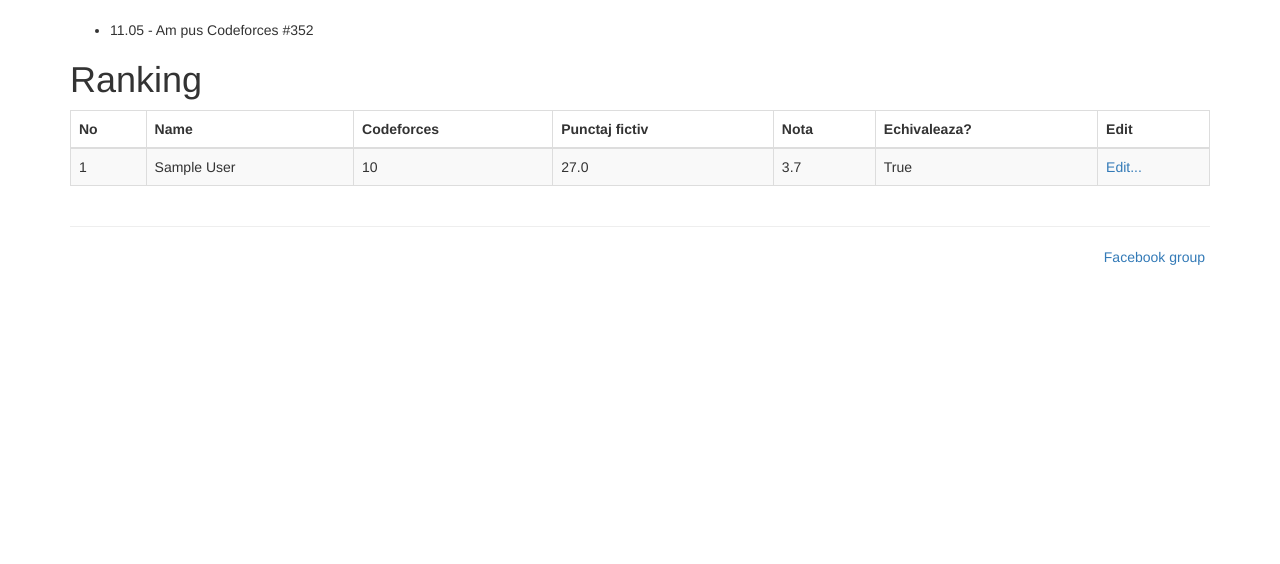
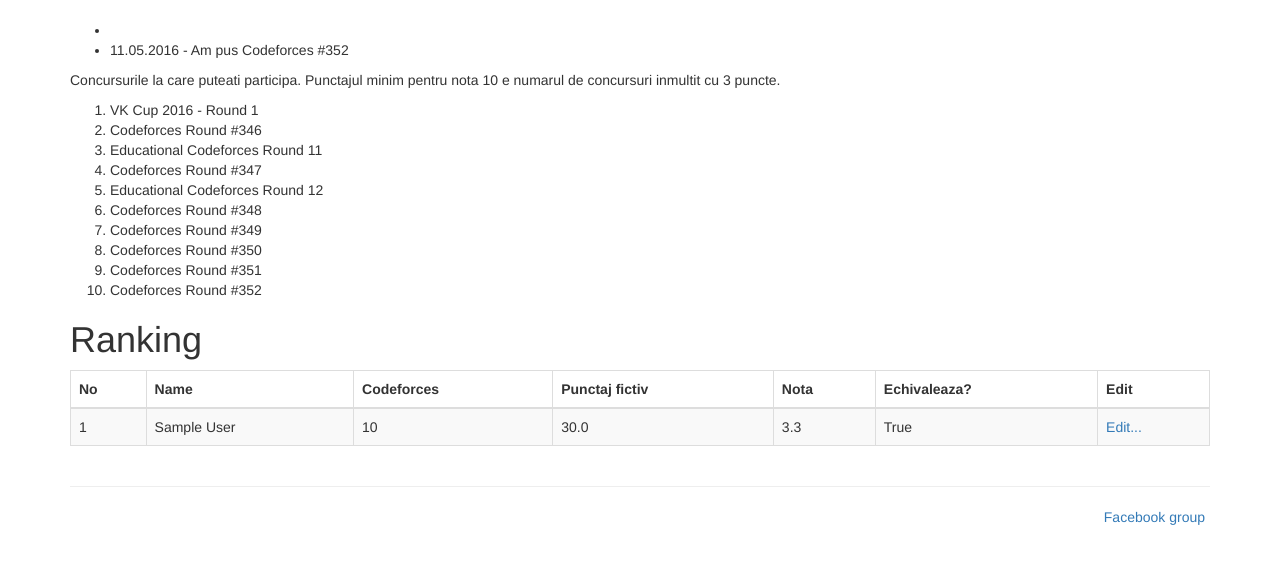
Before and after one commit to infoclock/OlympicTracker, a Django app: page /ranking in a window 1280 px wide. Shown: the part 51-615 px from the top of the page. Run offline with Django 3.2, Linux system fonts and the light colour scheme; tables that the repository leaves empty hold one stand-in row (values such as "Sample post"); some libraries are stand-ins or nearby versions.

Commit message:
update points

```diff
--- a/allauthdemo/demo/views.py
+++ b/allauthdemo/demo/views.py
@@ -41,7 +41,7 @@ class RankingView(generic.TemplateView):
 
     def get_context_data(self, **kwargs):
         context = super(RankingView, self).get_context_data(**kwargs)
-        context['minimum'] = 27.0
+        context['minimum'] = 10 * 3.0
 
         users = []
         for user in DemoUser.objects.all():
--- a/allauthdemo/templates/bases/ranking-list.html
+++ b/allauthdemo/templates/bases/ranking-list.html
@@ -6,8 +6,22 @@
 
 <div class="container">
   <ul>
-    <li>11.05 - Am pus Codeforces #352</li>
+    <li>
+    <li>11.05.2016 - Am pus Codeforces #352</li>
   </ul>
+  <p>Concursurile la care puteati participa. Punctajul minim pentru nota 10 e numarul de concursuri inmultit cu 3 puncte.</p>
+  <ol>
+    <li>VK Cup 2016 - Round 1</li>
+    <li>Codeforces Round #346</li>
+    <li>Educational Codeforces Round 11</li>
+    <li>Codeforces Round #347</li>
+    <li>Educational Codeforces Round 12 </li>
+    <li>Codeforces Round #348</li>
+    <li>Codeforces Round #349</li>
+    <li>Codeforces Round #350</li>
+    <li>Codeforces Round #351</li>
+    <li>Codeforces Round #352</li>
+  </ol>
   <h1>Ranking</h1>
    <div class="table-responsive">
       <table class="table table-bordered table-striped">
```
